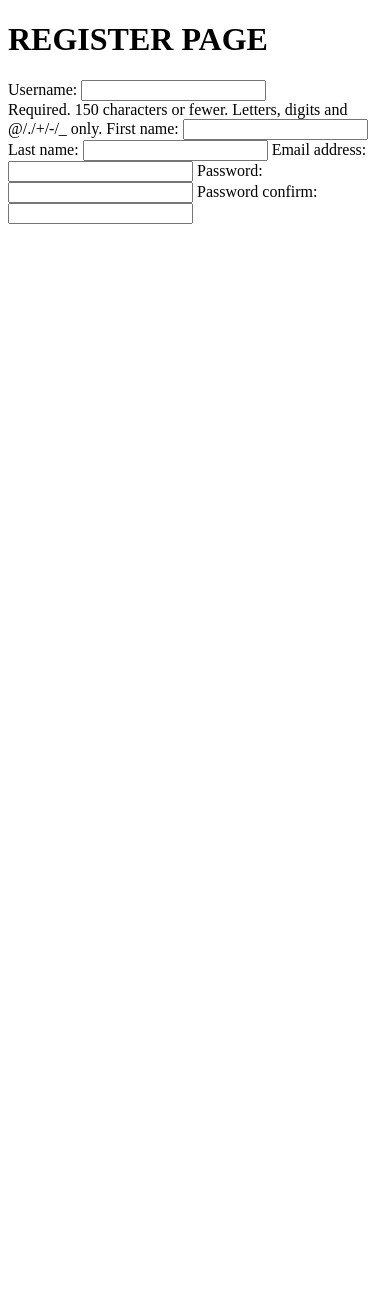
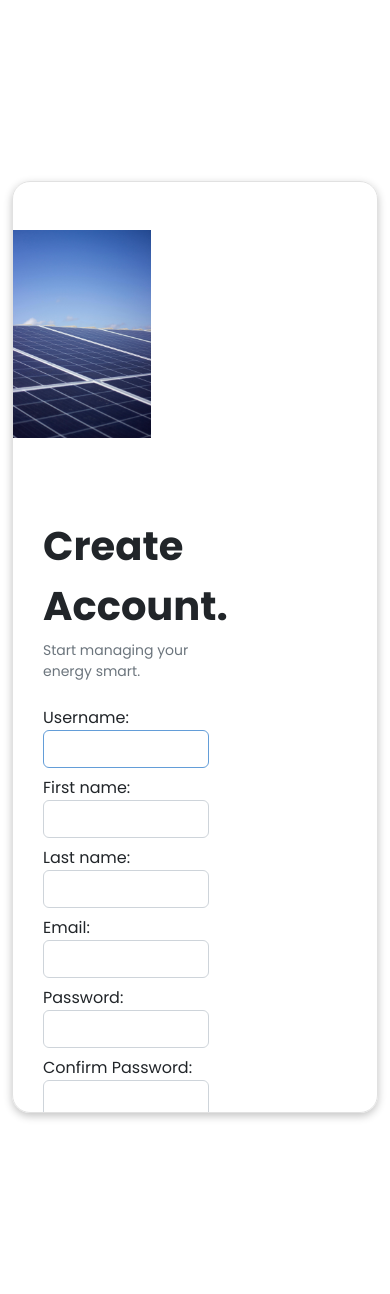
Before and after one commit to piotrzegarek/SmartEnergyHome, a Django app: page /auth/register/ in a window 390 px wide. Run offline with Django 4.2, Linux system fonts and the light colour scheme; parts of the project's set-up code (start-up, migrations or seed data) failed here and were passed over.

Commit message:
Register users logic

```diff
--- a/app/apps/authenticator/forms.py
+++ b/app/apps/authenticator/forms.py
@@ -1,15 +1,52 @@
 from django import forms
+from django.contrib.auth.forms import UserCreationForm
 from django.contrib.auth.models import User
-from django.forms import ModelForm
+from django.forms import ModelForm, ValidationError
+from django.utils.translation import gettext_lazy as _
 
 
-class LoginForm(ModelForm):
+class UserCacheMixin:
+    user_cache = None
+
+
+class LoginForm(UserCacheMixin, ModelForm):
     pass
 
 
-class RegisterForm(ModelForm):
-    password_confirm = forms.CharField(widget=forms.PasswordInput())
-
+class RegisterForm(UserCreationForm):
     class Meta:
         model = User
-        fields = ["username", "first_name", "last_name", "email", "password"]
+        fields = [
+            "username",
+            "first_name",
+            "last_name",
+            "email",
+            "password1",
+            "password2",
+        ]
+
+    def __init__(self, *args, **kwargs):
+        super(RegisterForm, self).__init__(*args, **kwargs)
+        for field in self.fields:
+            self.fields[field].required = True
+            self.fields[field].widget.attrs.update({"class": "form-control"})
+
+    def clean_email(self):
+        email = self.cleaned_data["email"]
+
+        user = User.objects.filter(email__iexact=email).exists()
+        if user:
+            raise ValidationError(
+                _("This email address already exists. Log in instead.")
+            )
+
+        return email
+
+    def clean_password2(self):
+        password1 = self.cleaned_data.get("password1")
+        password2 = self.cleaned_data.get("password2")
+
+        if password1 and password2 and password1 != password2:
+            raise forms.ValidationError("Passwords do not match")
+
+        return password2
--- /dev/null
+++ b/app/apps/authenticator/static/authenticator/css/register.css
@@ -0,0 +1,133 @@
+body {
+    margin: 0;
+    overflow: hidden;
+    display: flex;
+    align-items: center;
+    justify-content: center;
+    height: 100vh; /* Set the body height to the viewport height */
+}
+
+.container {
+    margin: 50px auto;
+}
+
+.main-box {
+    position: relative;
+    width: 100%;
+    height: 72vh;
+    margin: 20px auto;
+    border: 1px solid #dddd;
+    border-radius: 18px;
+    overflow: hidden;
+    box-shadow: rgba(0, 0, 0, 0.24) 0px 3px 8px;
+}
+
+.box-1 img {
+    height: 100%;
+    width: 100%;
+    object-fit: cover;
+}
+
+.box-2 {
+    padding: 30px;
+}
+
+.box-1 {
+    width: 38%;
+}
+
+.box-2 {
+    width: 62%;
+}
+
+.h-1 {
+    font-size: 2.5rem;
+    font-weight: 700;
+}
+
+.text-muted {
+    font-size: 14px;
+}
+
+.container .box {
+    width: 100px;
+    height: 100px;
+    display: flex;
+    flex-direction: column;
+    align-items: center;
+    justify-content: center;
+    border: 2px solid transparent;
+    text-decoration: none;
+    color: #615f5fdd;
+}
+
+.box:active,
+.box:visited {
+    border: 2px solid #ee82ee;
+}
+
+.box:hover {
+    border: 2px solid #ee82ee;
+}
+
+.form-control:focus {
+    box-shadow: none;
+    border-color: #639dd8; /* Set the desired border color for focused state */
+}
+
+.errorlist li {
+    color: #e75a5a;
+}
+
+.btn.btn-primary {
+    background-color: transparent;
+    color: #ee82ee;
+    border: 0px;
+    padding: 0;
+    font-size: 14px;
+}
+
+.btn.btn-secondary {
+    background-color: transparent;
+    color: #ee82ee;
+    border: 0px;
+    padding: 0;
+    font-size: 1.2rem;
+}
+
+.btn.btn-primary:active,
+.btn.btn-primary:hover,
+.btn.btn-secondary:active,
+.btn.btn-secondary:hover {
+    background-color: transparent;
+    color: #b900b9;
+}
+
+.btn.btn-primary .fas.fa-chevron-right {
+    font-size: 12px;
+}
+
+.footer .p-color {
+    color: #ee82ee;
+}
+
+.footer.text-muted {
+    font-size: 10px;
+}
+
+.fas.fa-times {
+    position: absolute;
+    top: 20px;
+    right: 20px;
+    height: 20px;
+    width: 20px;
+    background-color: #f3cff379;
+    font-size: 18px;
+    display: flex;
+    align-items: center;
+    justify-content: center;
+}
+
+.fas.fa-times:hover {
+    color: #ff0000;
+}
--- a/app/apps/authenticator/templates/authenticator/register.html
+++ b/app/apps/authenticator/templates/authenticator/register.html
@@ -1,11 +1,92 @@
 {% extends "base.html" %}
+{% load static %}
 
 {% block title %}Register{% endblock title %}
 
+{% block css %}
+<link rel="stylesheet" href="https://use.fontawesome.com/releases/v5.7.2/css/all.css">
+<link rel="stylesheet" href="{% static 'authenticator/css/register.css' %}">
+{% endblock css %}
+
 {% block content %}
-<h1>REGISTER PAGE</h1>
-<form method="POST">
-    {% csrf_token %}
-    {{ form }}
-</form>
+
+<div class="container">
+    <div class="main-box d-md-flex align-items-center justify-content-between">
+        <div class="box-1 mt-md-0 mt-5">
+            <img src="{% static "images/energy-solars.jpg" %}"
+                    class="" alt="">
+        </div>
+        <div class="box-2 d-flex flex-column h-100">
+            <div class="mt-5">
+                <p class="mb-1 h-1">Create Account.</p>
+                <p class="text-muted mb-4">Start managing your energy smart.</p>
+
+                <form method="post">
+                    {% csrf_token %}
+
+                    <div class="form-group mb-2">
+                        <label for="{{ form.username.id_for_label }}">Username:</label>
+                        {{ form.username }}
+                        {{ form.username.errors }}
+                    </div>
+
+                    <div class="row">
+                        <div class="col-md-6">
+                            <div class="form-group mb-2">
+                                <label for="{{ form.first_name.id_for_label }}">First name:</label>
+                                {{ form.first_name }}
+                                {{ form.first_name.errors }}
+                            </div>
+                        </div>
+                        <div class="col-md-6">
+                            <div class="form-group mb-2">
+                                <label for="{{ form.last_name.id_for_label }}">Last name:</label>
+                                {{ form.last_name }}
+                                {{ form.last_name.errors }}
+                            </div>
+                        </div>
+                    </div>
+
+                    <div class="form-group mb-2">
+                        <label for="{{ form.email.id_for_label }}">Email:</label>
+                        {{ form.email }}
+                        {{ form.email.errors }}
+                    </div>
+
+                    <div class="row mb-2">
+                        <div class="col-md-6">
+                            <div class="form-group mb-2">
+                                <label for="{{ form.password.id_for_label }}">Password:</label>
+                                {{ form.password1 }}
+                                {{ form.password2.errors }}
+                            </div>
+                        </div>
+                        <div class="col-md-6">
+                            <div class="form-group">
+                                <label for="{{ form.password2.id_for_label }}">Confirm Password:</label>
+                                {{ form.password2 }}
+                            </div>
+                        </div>
+                    </div>
+
+                    <button type="submit" class="btn btn-secondary">Create account<span class="fas fa-chevron-right ms-1"></span></button>
+                </form>
+
+                <div class="mt-5">
+                    <p class="mb-0 text-muted">Already have an account?</p>
+                    <div class="btn btn-primary">Log in<span class="fas fa-chevron-right ms-1"></span></div>
+                </div>
+
+            </div>
+
+            <div class="mt-auto">
+                <p class="footer text-muted mb-0 mt-md-0 mt-4">By register you agree with our
+                    <span class="p-color me-1">terms and conditions</span>and
+                    <span class="p-color ms-1">privacy policy</span>
+                </p>
+            </div>
+        </div>
+    </div>
+</div>
+
 {% endblock content %}
--- a/app/apps/authenticator/views.py
+++ b/app/apps/authenticator/views.py
@@ -1,7 +1,9 @@
 from typing import Any
 
+from django.contrib.auth import authenticate, login
 from django.http import HttpRequest
 from django.shortcuts import redirect
+from django.urls import reverse_lazy
 from django.views.generic import FormView, View
 
 from .forms import RegisterForm
@@ -18,10 +20,16 @@ class GuestOnlyView(View):
 class RegisterView(GuestOnlyView, FormView):
     template_name = "authenticator/register.html"
     form_class = RegisterForm
+    success_url = reverse_lazy("home-page")  # adjust this URL as needed
 
     def form_valid(self, form):
-        # request = self.request
         user = form.save(commit=False)
+        user.save()
 
-        user.username = form.cleaned_data["username"]
-        user.save()
+        username = form.cleaned_data.get("username")
+        password = form.cleaned_data.get("password1")
+        self.request.session.set_expiry(0)
+        user = authenticate(username=username, password=password)
+        login(self.request, user)
+
+        return super().form_valid(form)
--- a/app/apps/core/models.py
+++ b/app/apps/core/models.py
@@ -6,8 +6,7 @@ from django.db import models
 
 class EnergyPrice(models.Model):
     date = models.DateField()
-    hour = models.IntegerField(validators=[
-        MinValueValidator(1), MaxValueValidator(24)])
+    hour = models.IntegerField(validators=[MinValueValidator(1), MaxValueValidator(24)])
     price = models.DecimalField(max_digits=5, decimal_places=2)
 
     def __str__(self):
--- a/app/config/settings.py
+++ b/app/config/settings.py
@@ -109,6 +109,8 @@ USE_TZ = True
 
 STATIC_URL = "static/"
 
+STATICFILES_DIRS = [BASE_DIR / "static"]
+
 
 # Default primary key field type
 # https://docs.djangoproject.com/en/4.2/ref/settings/#default-auto-field
--- /dev/null
+++ b/app/static/css/base.css
@@ -0,0 +1,8 @@
+@import url('https://fonts.googleapis.com/css2?family=Poppins:wght@300;400;500;600;700;800;900&display=swap');
+
+* {
+    margin: 0;
+    padding: 0;
+    box-sizing: border-box;
+    font-family: 'Poppins', sans-serif
+}
--- a/app/templates/base.html
+++ b/app/templates/base.html
@@ -1,11 +1,19 @@
+{% load static %}
+
 <!DOCTYPE html>
 <html lang="en">
 <head>
     <meta charset="UTF-8">
     <meta name="viewport" content="width=device-width, initial-scale=1.0">
     <title>{% block title %}{% endblock title %}</title>
+
+    <link href="https://cdn.jsdelivr.net/npm/bootstrap@5.2.3/dist/css/bootstrap.min.css" rel="stylesheet" integrity="sha384-rbsA2VBKQhggwzxH7pPCaAqO46MgnOM80zW1RWuH61DGLwZJEdK2Kadq2F9CUG65" crossorigin="anonymous">
+    <link rel="stylesheet" href="{% static "css/base.css" %}">
     {% block css %}
     {% endblock css %}
+
+    <script src="https://cdn.jsdelivr.net/npm/@popperjs/core@2.11.6/dist/umd/popper.min.js" integrity="sha384-oBqDVmMz9ATKxIep9tiCxS/Z9fNfEXiDAYTujMAeBAsjFuCZSmKbSSUnQlmh/jp3" crossorigin="anonymous"></script>
+    <script src="https://cdn.jsdelivr.net/npm/bootstrap@5.2.3/dist/js/bootstrap.min.js" integrity="sha384-cuYeSxntonz0PPNlHhBs68uyIAVpIIOZZ5JqeqvYYIcEL727kskC66kF92t6Xl2V" crossorigin="anonymous"></script>
     {% block scripts %}
     {% endblock scripts %}
 </head>
--- a/pyproject.toml
+++ b/pyproject.toml
@@ -24,3 +24,6 @@ pytest = "7.4.3"
 [build-system]
 requires = ["poetry-core"]
 build-backend = "poetry.core.masonry.api"
+
+[tool.flake8]
+profile="black"
```
Also changed, not shown: app/apps/authenticator/templates/authenticator/login.html (+4 -6 lines), .pre-commit-config.yaml, app/static/images/energy-solars.jpg (added).
